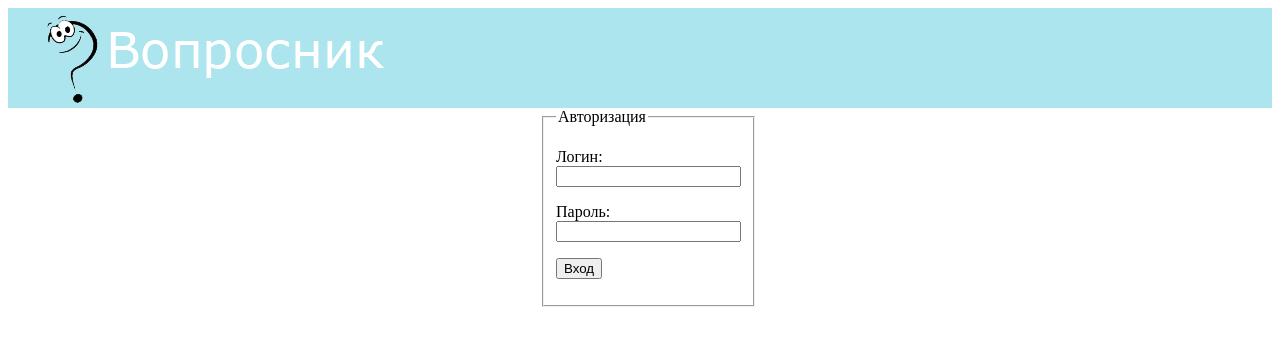
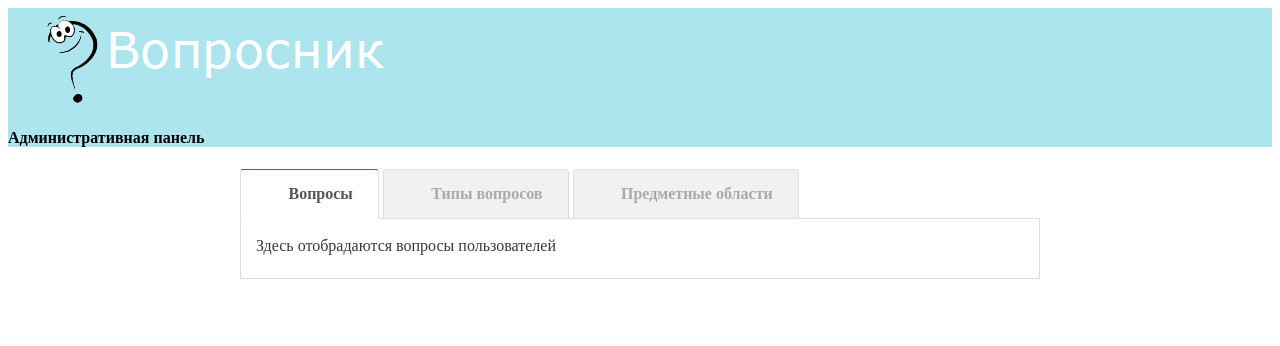
Before and after one commit to ilyalang/diplom, a PHP site: page /admin/index.php in a window 1280 px wide. Shown: the top 346 px of the page. Run offline with PHP 8.4, Linux system fonts and the light colour scheme.

Commit message:
06.02.2019

```diff
--- /dev/null
+++ b/admin/index.php
@@ -0,0 +1,52 @@
+<?php
+	$mysqli = new mysqli('localhost', 'root','', 'diplom');
+	if (mysqli_connect_errno()) {
+		echo "Подключение невозможно: ".mysqli_connect_error();
+	}
+?>
+
+
+<html>
+	<head>
+			<title>Вопросник</title>
+			<meta lang="ru">
+			<link rel="stylesheet" type="text/css" href="../style.css">
+	 </head>
+	 <body>
+	 	<div class="header">
+				<img src="../logo.png"> <h4>Административная панель</h4>
+				</div>
+			<div class="tabs">
+    <input id="tab1" type="radio" name="tabs" checked>
+    <label for="tab1" title="questions">Вопросы</label>
+
+    <input id="tab2" type="radio" name="tabs">
+    <label for="tab2" title="types">Типы вопросов</label>
+
+    <input id="tab3" type="radio" name="tabs">
+    <label for="tab3" title="pred_obl">Предметные области</label>
+
+
+    <section id="content-tab1">
+        <p>
+		Здесь отобрадаются вопросы пользователей
+        </p>
+    </section>
+    <section id="content-tab2">
+        <p>
+         Здесь отображаются типы вопросов
+        </p>
+    </section>
+    <section id="content-tab3">
+        <p>
+         Здесь отображаются предметные области
+        </p>
+    </section>
+</div>
+
+
+
+	 </body>
+
+
+</html>
--- a/style.css
+++ b/style.css
@@ -57,3 +57,123 @@
 .h1{
 	padding-left: 25px;
 }
+
+
+/* Базовый контейнер табов */
+.tabs {
+	min-width: 320px;
+	max-width: 800px;
+	padding: 0px;
+	margin: 0 auto;
+}
+/* Стили секций с содержанием */
+.tabs>section {
+	display: none;
+	padding: 15px;
+	background: #fff;
+	border: 1px solid #ddd;
+}
+.tabs>section>p {
+	margin: 0 0 5px;
+	line-height: 1.5;
+	color: #383838;
+	/* прикрутим анимацию */
+	-webkit-animation-duration: 1s;
+	animation-duration: 1s;
+	-webkit-animation-fill-mode: both;
+	animation-fill-mode: both;
+	-webkit-animation-name: fadeIn;
+	animation-name: fadeIn;
+}
+/* Описываем анимацию свойства opacity */
+
+@-webkit-keyframes fadeIn {
+	from {
+		opacity: 0;
+	}
+	to {
+		opacity: 1;
+	}
+}
+@keyframes fadeIn {
+	from {
+		opacity: 0;
+	}
+	to {
+		opacity: 1;
+	}
+}
+/* Прячем чекбоксы */
+.tabs>input {
+	display: none;
+	position: absolute;
+}
+/* Стили переключателей вкладок (табов) */
+.tabs>label {
+	display: inline-block;
+	margin: 0 0 -1px;
+	padding: 15px 25px;
+	font-weight: 600;
+	text-align: center;
+	color: #aaa;
+	border: 0px solid #ddd;
+	border-width: 1px 1px 1px 1px;
+	background: #f1f1f1;
+	border-radius: 3px 3px 0 0;
+}
+/* Шрифт-иконки от Font Awesome в формате Unicode */
+.tabs>label:before {
+	font-family: fontawesome;
+	font-weight: normal;
+	margin-right: 10px;
+}
+.tabs>label[for*="1"]:before {
+	content: "\f19a";
+}
+.tabs>label[for*="2"]:before {
+	content: "\f17a";
+}
+.tabs>label[for*="3"]:before {
+	content: "\f13b";
+}
+.tabs>label[for*="4"]:before {
+	content: "\f13c";
+}
+/* Изменения стиля переключателей вкладок при наведении */
+
+.tabs>label:hover {
+	color: #888;
+	cursor: pointer;
+}
+/* Стили для активной вкладки */
+.tabs>input:checked+label {
+	color: #555;
+	border-top: 1px solid #009933;
+	border-bottom: 1px solid #fff;
+	background: #fff;
+}
+/* Активация секций с помощью псевдокласса :checked */
+#tab1:checked~#content-tab1, #tab2:checked~#content-tab2, #tab3:checked~#content-tab3, #tab4:checked~#content-tab4 {
+	display: block;
+}
+/* Убираем текст с переключателей
+* и оставляем иконки на малых экранах
+*/
+
+@media screen and (max-width: 680px) {
+	.tabs>label {
+		font-size: 0;
+	}
+	.tabs>label:before {
+		margin: 0;
+		font-size: 18px;
+	}
+}
+/* Изменяем внутренние отступы
+*  переключателей для малых экранов
+*/
+@media screen and (max-width: 400px) {
+	.tabs>label {
+		padding: 15px;
+	}
+}
```
